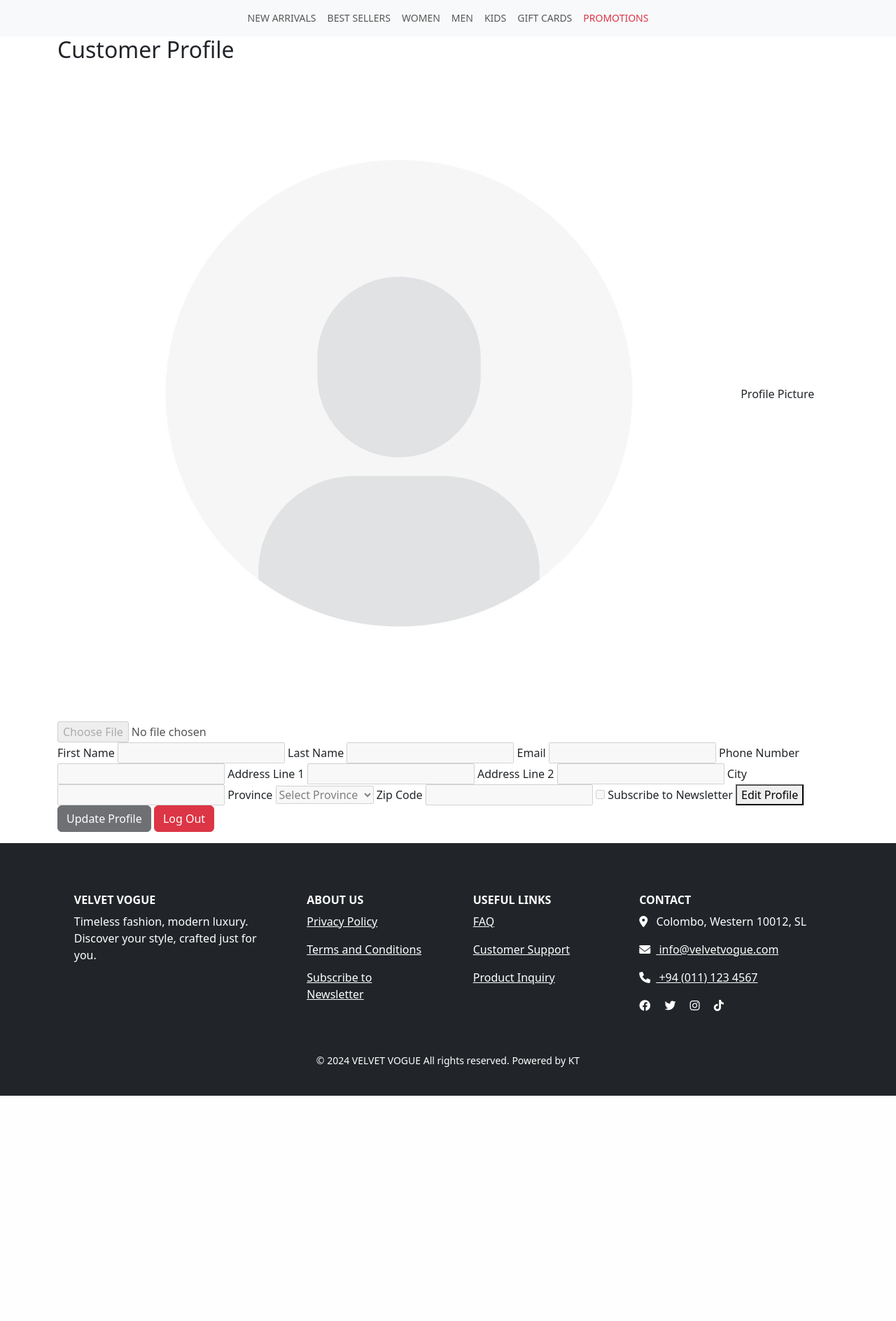
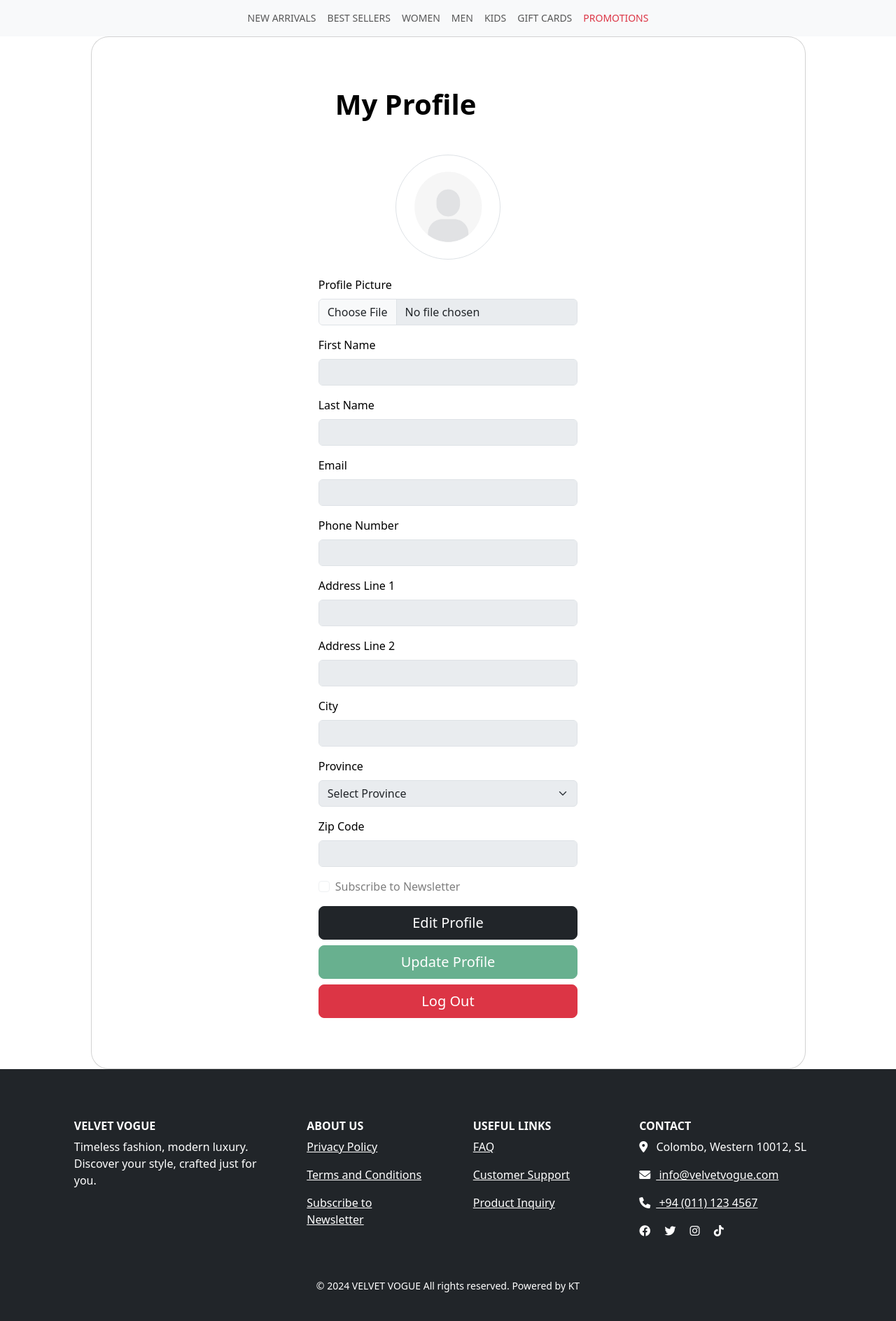
Before and after one commit to kalharatennakoon/velvetvogue, a PHP site: page /velvetvogue/pages/customer-profile.php in a window 1280 px wide. Shown: the part 71-1959 px from the top of the page at 70% size. Before the commit the page ends 1637 px from the top, so only its background shows below. Run offline with PHP 8.4, Linux system fonts and the light colour scheme; the visitor is signed in with stand-in values (Sample User, id 1); data that the repository does not hold is empty.

Commit message:
newsletter subscription works

```diff
--- a/pages/customer-login.php
+++ b/pages/customer-login.php
@@ -79,7 +79,7 @@
     <!-- Header -->
     <?php include '../includes/header.php'; ?>
 
-    <section class="vh-100" style="background-color: #eee;">
+    <section class="vh-100">
         <div class="container h-100">
             <div class="row d-flex justify-content-center align-items-center h-100">
                 <div class="col-lg-12 col-xl-11">
--- a/pages/customer-profile.php
+++ b/pages/customer-profile.php
@@ -38,6 +38,8 @@ if ($_SERVER['REQUEST_METHOD'] == 'POST') {
     $city = trim($_POST['city']);
     $province = trim($_POST['province']);
     $zip_code = trim($_POST['zip_code']);
+    $newsletter_subscription = isset($_POST['newsletter_subscription']) ? 1 : 0;
+
 
     // Handle image upload if a new image is selected
     $image_uploaded = false;
@@ -76,9 +78,15 @@ if ($_SERVER['REQUEST_METHOD'] == 'POST') {
 
     // Update user details in the database
     if (empty($error)) {
-        $query = "UPDATE customers SET first_name = ?, last_name = ?, email = ?, phone_number = ?, address_line_1 = ?, address_line_2 = ?, city = ?, province = ?, zip_code = ?, customer_image = ? WHERE customer_id = ?";
+        // $query = "UPDATE customers SET first_name = ?, last_name = ?, email = ?, phone_number = ?, address_line_1 = ?, address_line_2 = ?, city = ?, province = ?, zip_code = ?, customer_image = ? WHERE customer_id = ?";
+        // $stmt = $conn->prepare($query);
+        // $stmt->bind_param("ssssssssssi", $first_name, $last_name, $email, $phone_number, $address_line_1, $address_line_2, $city, $province, $zip_code, $profile_image, $user_id);
+
+        $query = "UPDATE customers SET first_name = ?, last_name = ?, email = ?, phone_number = ?, address_line_1 = ?, address_line_2 = ?, city = ?, province = ?, zip_code = ?, customer_image = ?, newsletter_subscription = ? WHERE customer_id = ?";
         $stmt = $conn->prepare($query);
-        $stmt->bind_param("ssssssssssi", $first_name, $last_name, $email, $phone_number, $address_line_1, $address_line_2, $city, $province, $zip_code, $profile_image, $user_id);
+        $stmt->bind_param("ssssssssssii", $first_name, $last_name, $email, $phone_number, $address_line_1, $address_line_2, $city, $province, $zip_code, $profile_image, $newsletter_subscription, $user_id);
+
+
         $stmt->execute();
         $stmt->close();
 
@@ -119,6 +127,8 @@ if ($_SERVER['REQUEST_METHOD'] == 'POST') {
         }
     </script>
 
+    <!-- CSS -->
+
 
 </head>
 <body>
@@ -127,7 +137,14 @@ if ($_SERVER['REQUEST_METHOD'] == 'POST') {
 
     <section class="profile-section">
         <div class="container">
-            <h2>Customer Profile</h2>
+            <!-- <h2>Customer Profile</h2> -->
+            <div class="row d-flex justify-content-center align-items-center">
+                <div class="col-lg-12 col-xl-11">
+                    <div class="card text-black" style="border-radius: 25px;">
+                        <div class="card-body p-md-5">
+                            <div class="row justify-content-center">
+                                <div class="col-md-10 col-lg-6 col-xl-5 order-2 order-lg-1">
+                                    <p class="text-start h1 fw-bold mb-5 mx-1 mx-md-4 mt-4">My Profile</p>
 
                                     <!-- Success/Error Messages -->
                                     <?php if ($updateSuccess): ?>
@@ -137,37 +154,56 @@ if ($_SERVER['REQUEST_METHOD'] == 'POST') {
                                     <?php endif; ?>
 
                                     <form action="customer-profile.php" method="POST" enctype="multipart/form-data">
-                <div class="profile-container">
-                    <div class="profile-image">
-                    <img src="<?php echo BASE_URL; ?>/assets/images/customer-images/<?php echo htmlspecialchars($user['customer_image'] ?: 'default.jpg'); ?>" alt="Profile Picture">
-                    <label>Profile Picture</label>
-                        <input type="file" name="profile_image" class="profile-input" disabled>
+                                        <div class="profile-container" class="container mt-5">
+                                            <div class="mb-3 d-flex flex-column align-items-center">
+                                                <img src="<?php echo BASE_URL; ?>/assets/images/customer-images/<?php echo htmlspecialchars($user['customer_image'] ?: 'default.jpg'); ?>" alt="Profile Picture" class="rounded-circle img-thumbnail mb-3" style="width: 150px; height: 150px;">
+
+                                                <div class="w-100">
+                                                    <label class="form-label mt-2">Profile Picture</label>
+                                                    <input type="file" name="profile_image" class="form-control profile-input" disabled>
+                                                </div>
                                             </div>
 
+
                                             <!-- Profile Details -->
-                    <label>First Name</label>
-                    <input type="text" name="first_name" class="profile-input" value="<?php echo htmlspecialchars($user['first_name']); ?>" disabled required oninput="checkChanges()">
+                                            <div class="mb-3">
+                                                <label class="form-label">First Name</label>
+                                                <input type="text" name="first_name" class="form-control profile-input" value="<?php echo htmlspecialchars($user['first_name']); ?>" disabled required oninput="checkChanges()">
+                                            </div>
 
-                    <label>Last Name</label>
-                    <input type="text" name="last_name" class="profile-input" value="<?php echo htmlspecialchars($user['last_name']); ?>" disabled required oninput="checkChanges()">
+                                            <div class="mb-3">
+                                                <label class="form-label">Last Name</label>
+                                                <input type="text" name="last_name" class="form-control profile-input" value="<?php echo htmlspecialchars($user['last_name']); ?>" disabled required oninput="checkChanges()">
+                                            </div>
 
-                    <label>Email</label>
-                    <input type="email" name="email" class="profile-input" value="<?php echo htmlspecialchars($user['email']); ?>" disabled required oninput="checkChanges()">
+                                            <div class="mb-3">
+                                                <label class="form-label">Email</label>
+                                                <input type="email" name="email" class="form-control profile-input" value="<?php echo htmlspecialchars($user['email']); ?>" disabled required oninput="checkChanges()">
+                                            </div>
 
-                    <label>Phone Number</label>
-                    <input type="text" name="phone_number" class="profile-input" value="<?php echo htmlspecialchars($user['phone_number']); ?>" disabled oninput="checkChanges()">
+                                            <div class="mb-3">
+                                                <label class="form-label">Phone Number</label>
+                                                <input type="text" name="phone_number" class="form-control profile-input" value="<?php echo htmlspecialchars($user['phone_number']); ?>" disabled oninput="checkChanges()">
+                                            </div>
 
-                    <label>Address Line 1</label>
-                    <input type="text" name="address_line_1" class="profile-input" value="<?php echo htmlspecialchars($user['address_line_1']); ?>" disabled oninput="checkChanges()">
+                                            <div class="mb-3">
+                                                <label class="form-label">Address Line 1</label>
+                                                <input type="text" name="address_line_1" class="form-control profile-input" value="<?php echo htmlspecialchars($user['address_line_1']); ?>" disabled oninput="checkChanges()">
+                                            </div>
 
-                    <label>Address Line 2</label>
-                    <input type="text" name="address_line_2" class="profile-input" value="<?php echo htmlspecialchars($user['address_line_2']); ?>" disabled oninput="checkChanges()">
+                                            <div class="mb-3">
+                                                <label class="form-label">Address Line 2</label>
+                                                <input type="text" name="address_line_2" class="form-control profile-input" value="<?php echo htmlspecialchars($user['address_line_2']); ?>" disabled oninput="checkChanges()">
+                                            </div>
 
-                    <label>City</label>
-                    <input type="text" name="city" class="profile-input" value="<?php echo htmlspecialchars($user['city']); ?>" disabled oninput="checkChanges()">
+                                            <div class="mb-3">
+                                                <label class="form-label">City</label>
+                                                <input type="text" name="city" class="form-control profile-input" value="<?php echo htmlspecialchars($user['city']); ?>" disabled oninput="checkChanges()">
+                                            </div>
 
-                    <label>Province</label>
-                    <select name="province" class="profile-input" disabled oninput="checkChanges()">
+                                            <div class="mb-3">
+                                                <label class="form-label">Province</label>
+                                                <select name="province" class="form-select profile-input" disabled oninput="checkChanges()">
                                                     <option value="">Select Province</option>
                                                     <?php
                                                         $provinces = ['Central', 'Eastern', 'North Central', 'Northern', 'North Western', 'Sabaragamuwa', 'Southern', 'Uva', 'Western'];
@@ -178,21 +214,32 @@ if ($_SERVER['REQUEST_METHOD'] == 'POST') {
                                                         }
                                                     ?>
                                                 </select>
+                                            </div>
 
-                    <label>Zip Code</label>
-                    <input type="text" name="zip_code" class="profile-input" value="<?php echo htmlspecialchars($user['zip_code']); ?>" disabled oninput="checkChanges()">
+                                            <div class="mb-3">
+                                                <label class="form-label">Zip Code</label>
+                                                <input type="text" name="zip_code" class="form-control profile-input" value="<?php echo htmlspecialchars($user['zip_code']); ?>" disabled oninput="checkChanges()">
+                                            </div>
 
-                    <label>
-                        <input type="checkbox" name="newsletter_subscription" class="profile-input" <?php echo $user['newsletter_subscription'] ? "checked" : ""; ?> disabled>
-                        Subscribe to Newsletter
-                    </label>
+                                            <div class="mb-3 form-check">
+                                                <input type="checkbox" name="newsletter_subscription" class="form-check-input profile-input" <?php echo $user['newsletter_subscription'] ? "checked" : ""; ?> disabled>
+                                                <label class="form-check-label">Subscribe to Newsletter</label>
+                                            </div>
 
                                             <!-- Buttons -->
-                    <button type="button" id="editButton" onclick="enableEdit()">Edit Profile</button>
-                    <button type="submit" id="updateButton" class="btn btn-dark" disabled>Update Profile</button>
-                    <a href="logout.php" class="btn btn-danger">Log Out</a>
+                                            <div class="d-grid gap-2 mb-4">
+                                                <button type="button" class="btn btn-dark btn-lg" id="editButton" onclick="enableEdit()">Edit Profile</button>
+                                                <button type="submit" class="btn btn-success btn-lg" id="updateButton" disabled>Update Profile</button>
+                                                <a href="logout.php" class="btn btn-danger btn-lg">Log Out</a>
+                                            </div>
                                         </div>
                                     </form>
+                                </div>
+                            </div>
+                        </div>
+                    </div>
+                </div>
+            </div>
         </div>
     </section>
 
--- a/pages/customer-register.php
+++ b/pages/customer-register.php
@@ -118,7 +118,7 @@
     <!-- Header -->
     <?php include '../includes/header.php'; ?>
 
-    <section class="h-100 p-4" style="background-color: #eee;">
+    <section class="h-100 p-4">
         <div class="container h-100">
             <div class="row d-flex justify-content-center align-items-center h-100">
                 <div class="col-lg-12 col-xl-11">
```
Also changed, not shown: assets/css/customer-styles.css (added, +7 -0 lines). Lines whose indentation alone changed are shown as unchanged.
